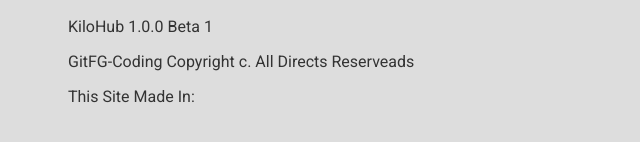
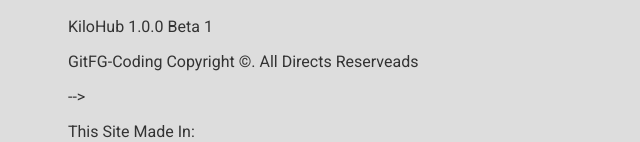
Before and after one commit to GitFG-Coding/KiloHub, a plain HTML site: page index.html in a window 1280 px wide. Shown: the part 422-564 px from the top of the page, without its empty margins (0-640 px from the left). Drawn offline with Linux system fonts and the light colour scheme.

Commit message:
Update index.html

```diff
--- a/index.html
+++ b/index.html
@@ -31,7 +31,7 @@
 <p>KiloHub 1.0.0 Beta 1</p>
 
 
-<p>GitFG-Coding Copyright c. All Directs Reserveads</p>
+<p>GitFG-Coding Copyright &copy;. All Directs Reserveads</p> -->
 <script>
 alert("The Site Not Is Completed. This Is A Beta Version Of KiloHub.")
 </script>
```
